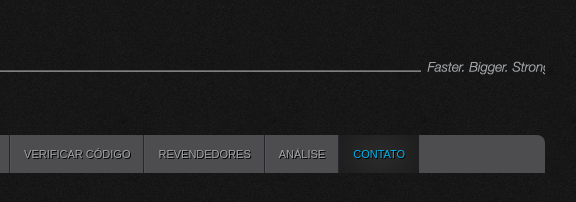
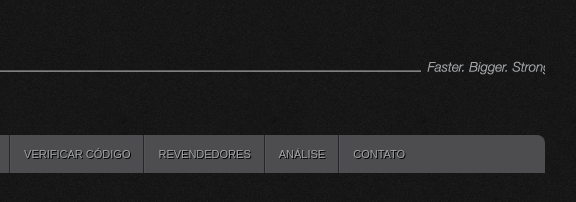
Before and after one commit to limaazpsd/pressell-pharmacom-code, a website built with Vite: page faq.html in a window 1280 px wide. Shown: the top 202 px of the page, 565-1141 px from the left. Built offline with nearby package versions, Linux system fonts and the light colour scheme.

Commit message:
Remove classe active de Contato no header de faq.html

```diff
--- a/faq.html
+++ b/faq.html
@@ -211,7 +211,7 @@
         <li class="dealers "><a href="index.html">Verificar código</a></li>
         <li class="dealers "><a href="faq.html">Revendedores</a></li>
         <li class="dealers "><a href="faq.html">Análise</a></li>
-        <li class="contact active"><a href="faq.html">Contato</a></li>
+        <li class="contact "><a href="faq.html">Contato</a></li>
       </ul>
     </div>
 
```
